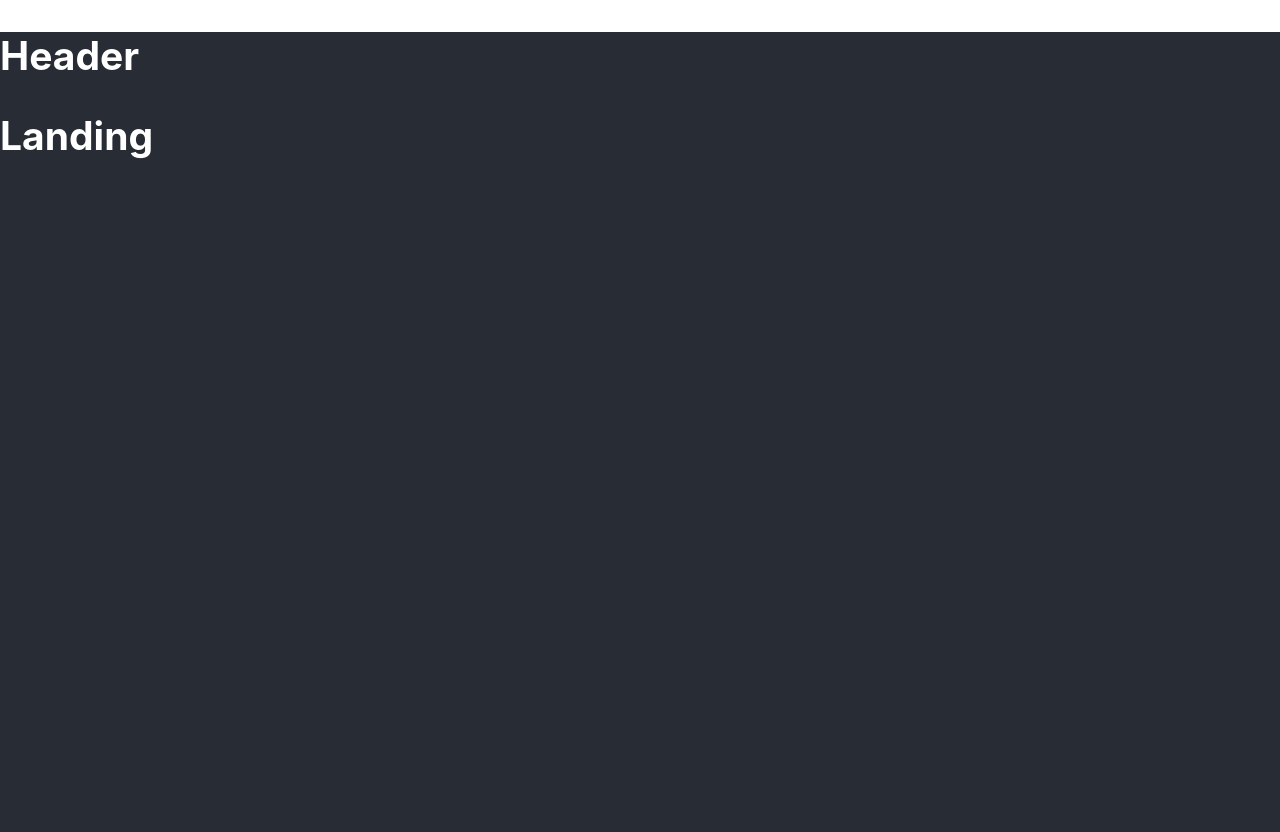
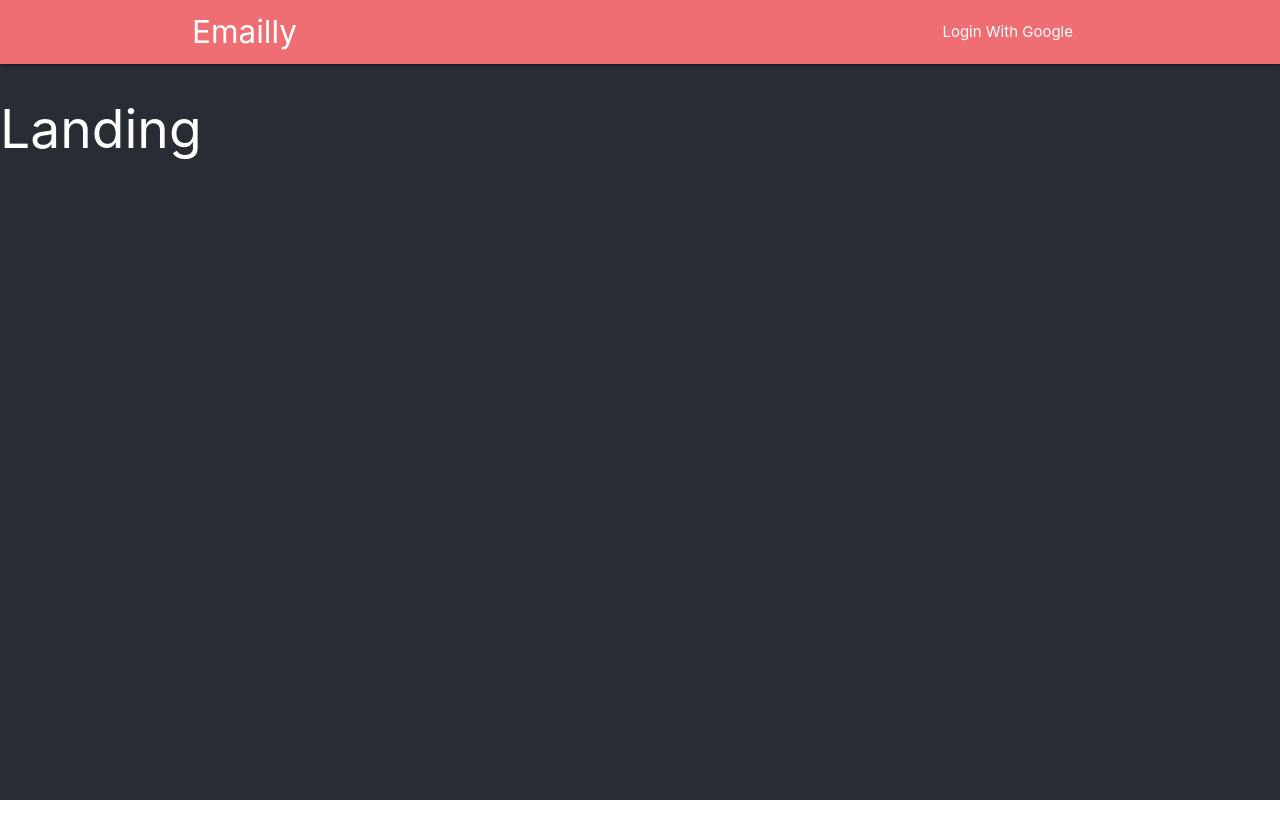
Before and after one commit to tochiOz/Emaily, a React (Create React App) app in the folder client/: page / in a window 1280 px wide. After the commit the page ends 800 px from the top, so only its background shows below. Built offline with nearby package versions, Linux system fonts and the light colour scheme.

Commit message:
header is set

```diff
--- a/client/package.json
+++ b/client/package.json
@@ -41,6 +41,7 @@
     "@babel/node": "^7.8.4",
     "@babel/polyfill": "^7.8.3",
     "@babel/preset-env": "^7.8.4",
-    "@babel/register": "^7.8.3"
+    "@babel/register": "^7.8.3",
+    "materialize-css": "^1.0.0"
   }
 }
--- a/client/src/components/App.js
+++ b/client/src/components/App.js
@@ -2,7 +2,7 @@
 import { BrowserRouter, Route } from 'react-router-dom';
 import './../App.css';
 
-const Header = () => <h2>Header</h2>;
+import Header from './Header';
 const Dashboard = () => <h2>Dashboard</h2>;
 const Survey = () => <h2>Survey</h2>;
 const Landing = () => <h2>Landing</h2>;
--- /dev/null
+++ b/client/src/components/Header.js
@@ -0,0 +1,22 @@
+import React, { Component } from 'react';
+
+class Header extends Component {
+	render () {
+		return (
+			<div className='navbar-fixed'>
+				<nav>
+					<div className='nav-wrapper container'>
+						<a className='left brand-logo'>Emailly</a>
+						<ul className='right'>
+							<li>
+								<a href='/auth/google'>Login With Google</a>
+							</li>
+						</ul>
+					</div>
+				</nav>
+			</div>
+		);
+	}
+}
+
+export default Header;
--- a/client/src/index.js
+++ b/client/src/index.js
@@ -1,4 +1,5 @@
 import React from 'react';
+import materializeCSS from 'materialize-css/dist/css/materialize.min.css';
 import ReactDOM from 'react-dom';
 import { Provider } from 'react-redux';
 import { createStore, applyMiddleware } from 'redux';
```
Also changed, not shown: package.json (line endings or trailing spaces), 1 other file (tests, documents, lock files or other folders).
